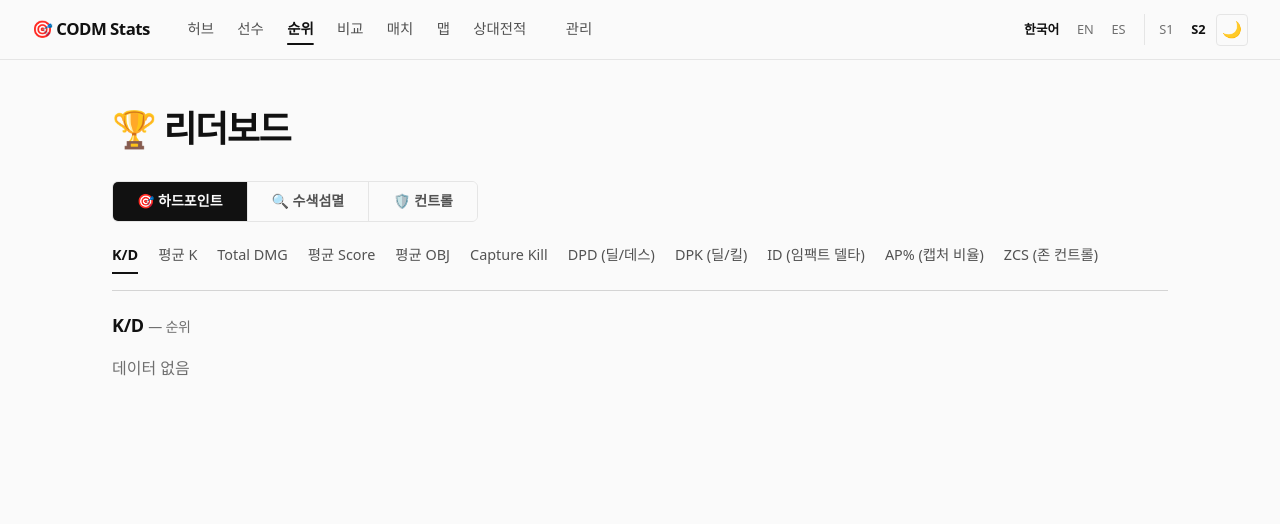
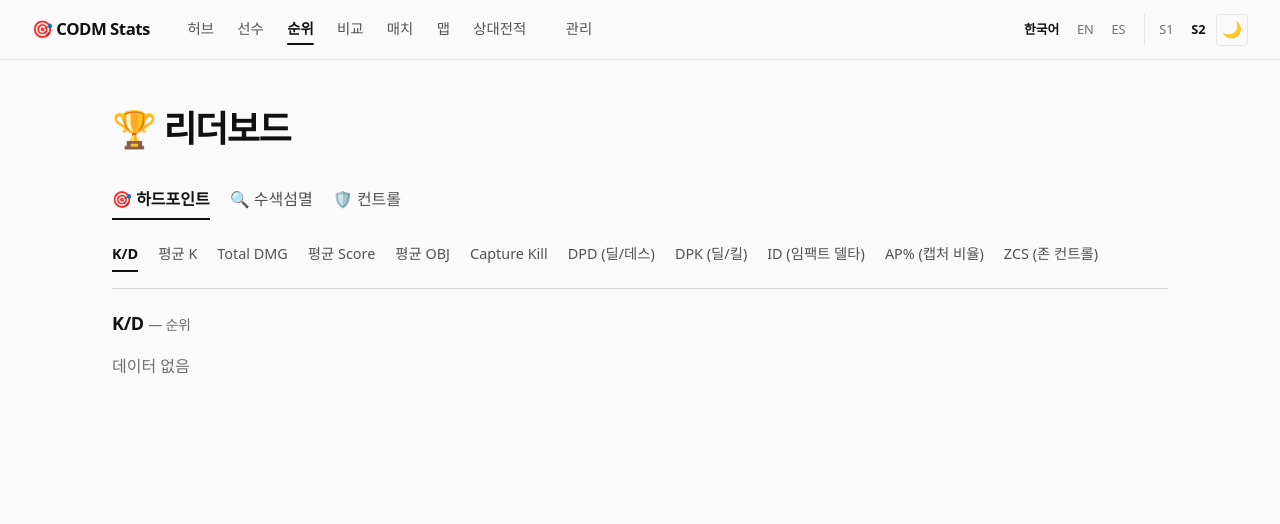
Before and after one commit to F10W3R-13/codm-team-stats, a FastAPI app: page /leaderboard in a window 1280 px wide. Shown: the top 524 px of the page. Run offline with FastAPI, Linux system fonts and the light colour scheme; data that the repository does not hold is empty; some libraries are stand-ins or nearby versions; some web fonts are replaced.

Commit message:
디자인 리뷰 후속: HP 색 분리, 선택 컨트롤 통일, 선수 핵심 숫자 요약
- HP 토큰 분리: --hp(그래픽, #f27902 복원) / --hp-text(글씨, 4.5:1)
- 단일 선택 컨트롤(허브 기간·선수 모드·맵 모드·순위 모드)을 밑줄 탭으로 통일
  (admin 보조 버튼 .btn--toggle 단독 사용은 영향 없음)
- 순위 모드 탭을 지표 탭보다 한 단계 크게
- 선수 상세 상단에 모드별 핵심 숫자 요약 (기존 값·문구만 사용)
- AGENTS.md 토큰 규칙 갱신

Co-Authored-By: Claude Opus 5.5 <noreply@anthropic.com>

```diff
--- a/templates/base.html
+++ b/templates/base.html
@@ -102,7 +102,8 @@
             --warning:       #745b00;
             --warning-weak:  #f8da9d;
             /* ── 색 · 데이터 종목색 (HP/SND — 기능적, Astryx 휴 팔레트 미세조정) ── */
-            --hp:            #ad5400;  /* HP · orange 휴 — 글씨 4.5:1 확보(라이트) */
+            --hp:            #f27902;  /* HP · orange 휴 — 그래픽(차트·마커·보더)용, 3:1 */
+            --hp-text:       #ad5400;  /* HP 글씨용 — 4.5:1 확보 (라이트) */
             --hp-weak:       #fad0b5;
             --snd:           #7952ff;  /* SND · purple 휴 */
             --snd-weak:      #eccef3;
@@ -166,6 +167,7 @@
             --warning:       #fdcf4f;
             --warning-weak:  #deb4333D;
             --hp:            #ffa258;
+            --hp-text:       #ffa258;
             --hp-weak:       #ffa2583D;
             --snd:           #b3b0fe;
             --snd-weak:      #f297ff3D;
@@ -197,6 +199,7 @@
                 --warning:       #fdcf4f;
                 --warning-weak:  #deb4333D;
                 --hp:            #ffa258;
+            --hp-text:       #ffa258;
                 --hp-weak:       #ffa2583D;
                 --snd:           #b3b0fe;
                 --snd-weak:      #f297ff3D;
@@ -313,7 +316,7 @@
             font-weight: var(--fw-semibold);
             letter-spacing: 0.01em;
         }
-        .stat-card.hp .value { color: var(--hp); }
+        .stat-card.hp .value { color: var(--hp-text); }
         .stat-card.snd .value { color: var(--snd); }
         /* 통계 수치/라벨 (stat-card 외부에서도 단독 사용) */
         .stat-value {
@@ -509,7 +512,7 @@
         .text-success { color: var(--success); }
         .text-danger  { color: var(--danger); }
         .text-warning { color: var(--warning); }
-        .text-hp      { color: var(--hp); }
+        .text-hp      { color: var(--hp-text); }
         .text-snd     { color: var(--snd); }
         .text-center { text-align: center; }
         .lang-switcher {
@@ -603,29 +606,23 @@
         .nav-toggle.open span:nth-child(2) { opacity: 0; }
         .nav-toggle.open span:nth-child(3) { transform: translateY(-8px) rotate(-45deg); }
 
-        /* ═══ HP/SND 모드 토글 (player_detail) ═══ */
-        .mode-toggle {
-            display: inline-flex;
-            gap: var(--space-1);
-            margin-bottom: var(--space-3);
-            border: 1px solid var(--border);
-            border-radius: var(--radius-sm);
-            padding: 2px;
-            background: var(--surface);
+        /* ═══ 단일 선택 컨트롤 = 밑줄 탭 (.filters와 같은 모양) ═══
+           허브 기간(.period-toggle), 선수 모드(.mode-toggle-group / .mode-toggle), 순위 모드(.mode-segment).
+           .btn--toggle 단독(admin 보조 버튼)은 그룹 밖이라 영향 없음. */
+        .period-toggle, .mode-toggle-group, .mode-toggle, .mode-segment {
+            display: flex; flex-wrap: wrap; gap: 0.25rem 1.25rem;
         }
-        .mode-toggle__btn {
-            border: none;
-            background: transparent;
-            padding: var(--space-1) var(--space-3);
-            border-radius: 2px;
-            cursor: pointer;
-            font: inherit;
-            color: var(--muted);
-            transition: background 0.15s, color 0.15s;
+        .mode-toggle { margin-bottom: var(--space-3); }
+        .period-toggle .btn--toggle, .mode-toggle-group .btn--toggle, .mode-toggle__btn, .mode-segment__btn {
+            padding: 0.35rem 0; border: 0; border-bottom: 2px solid transparent; border-radius: 0;
+            background: none; color: var(--text-2); font: inherit; font-size: 0.9rem; font-weight: 500;
+            text-decoration: none; cursor: pointer; transition: color 0.15s, border-color 0.15s;
         }
-        .mode-toggle__btn.active {
-            background: var(--accent);
-            color: var(--on-accent);
+        .period-toggle .btn--toggle:hover, .mode-toggle-group .btn--toggle:hover, .mode-toggle__btn:hover, .mode-segment__btn:hover {
+            background: none; color: var(--text);
+        }
+        .period-toggle .btn--toggle.active, .mode-toggle-group .btn--toggle.active, .mode-toggle__btn.active, .mode-segment__btn.active {
+            background: none; color: var(--text); font-weight: 600; border-bottom-color: var(--text);
         }
 
         /* ═══ 반응형: 태블릿 이하 (≤768px) ═══ */
--- a/templates/coaching_hub.html
+++ b/templates/coaching_hub.html
@@ -321,7 +321,6 @@
 
 <style>
 /* coaching_hub 페이지 로컬 — 인라인 스타일 대체 클래스 */
-.period-toggle { display: flex; gap: var(--space-2); }
 /* 코칭 노트 */
 .notes-widget .note-add { display: flex; gap: var(--space-2); flex-wrap: wrap; margin-bottom: var(--space-3); }
 .note-add__input { flex: 1; min-width: 200px; }
--- a/templates/leaderboard.html
+++ b/templates/leaderboard.html
@@ -122,12 +122,9 @@
 </div>
 
 <style>
-/* 모드 세그먼트 토글 — 큰 버튼 */
-.mode-segment { display: inline-flex; gap: 0; border: 1px solid var(--border); border-radius: var(--radius); overflow: hidden; margin-bottom: var(--space-4); }
-.mode-segment__btn { padding: var(--space-2) var(--space-6); font-size: var(--fs-sm); font-weight: var(--fw-semibold); color: var(--text-2); text-decoration: none; background: var(--card); transition: background 0.15s, color 0.15s; }
-.mode-segment__btn:hover { background: var(--card-2); }
-.mode-segment__btn.active { background: var(--accent); color: var(--on-accent); }
-.mode-segment__btn:not(:last-child) { border-right: 1px solid var(--border); }
+/* 모드 선택 — 밑줄 탭 (모양은 base.html 공통) */
+.mode-segment { margin-bottom: var(--space-4); }
+.mode-segment .mode-segment__btn { font-size: var(--fs-base); }  /* 상위 선택(모드) > 지표 탭 */
 /* 지표 pill 행 */
 .lb-metrics { margin-bottom: var(--space-4); }
 /* 리더보드 표 */
--- a/templates/maps.html
+++ b/templates/maps.html
@@ -44,7 +44,7 @@
 .entity-card__name { font-size: var(--fs-xl); font-weight: var(--fw-bold); margin-bottom: var(--space-2); }
 .entity-card__matches { font-size: var(--fs-xs); margin-bottom: var(--space-3); }
 .entity-card__value { font-size: 1.8rem; font-weight: var(--fw-bold); line-height: 1.2; letter-spacing: -0.03em; }
-.entity-card__value--hp { color: var(--hp); }
+.entity-card__value--hp { color: var(--hp-text); }
 .entity-card__value--snd { color: var(--snd); }
 .entity-card__sub { font-size: var(--fs-xs); margin-top: var(--space-1); }
 .empty-state { text-align: center; padding: var(--space-8); }
--- a/templates/players.html
+++ b/templates/players.html
@@ -57,7 +57,7 @@
 .player-card__name { font-size: var(--fs-xl); font-weight: var(--fw-bold); }
 .player-card__matches { font-size: var(--fs-xs); margin-bottom: var(--space-3); }
 .player-card__value { font-size: 1.8rem; font-weight: var(--fw-bold); line-height: 1.2; letter-spacing: -0.03em; }
-.player-card__value--hp { color: var(--hp); }
+.player-card__value--hp { color: var(--hp-text); }
 .player-card__value--snd { color: var(--snd); }
 .player-card__sub { font-size: var(--fs-xs); margin-top: var(--space-1); }
 .empty-state { text-align: center; padding: var(--space-8); }
```
Also changed, not shown: AGENTS.md (+2 -2 lines), templates/player_detail.html (+18 -0 lines).
